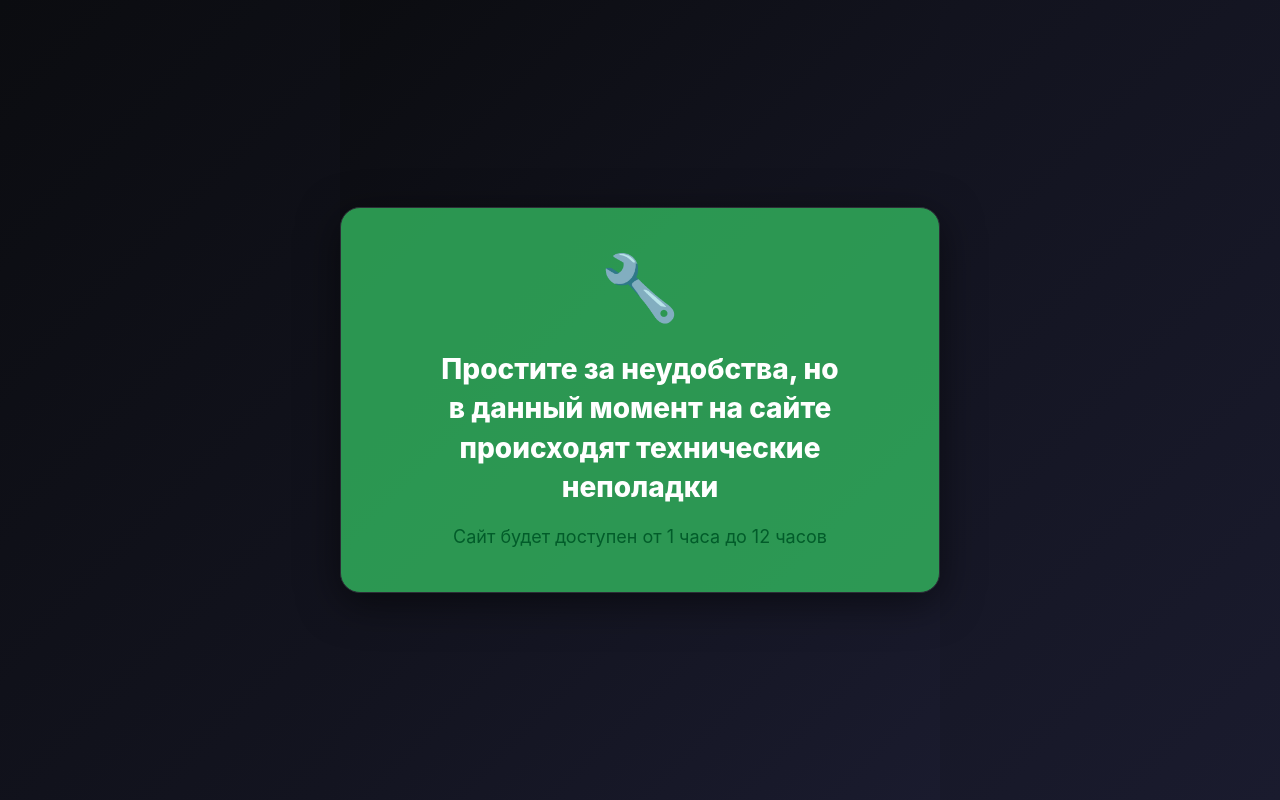
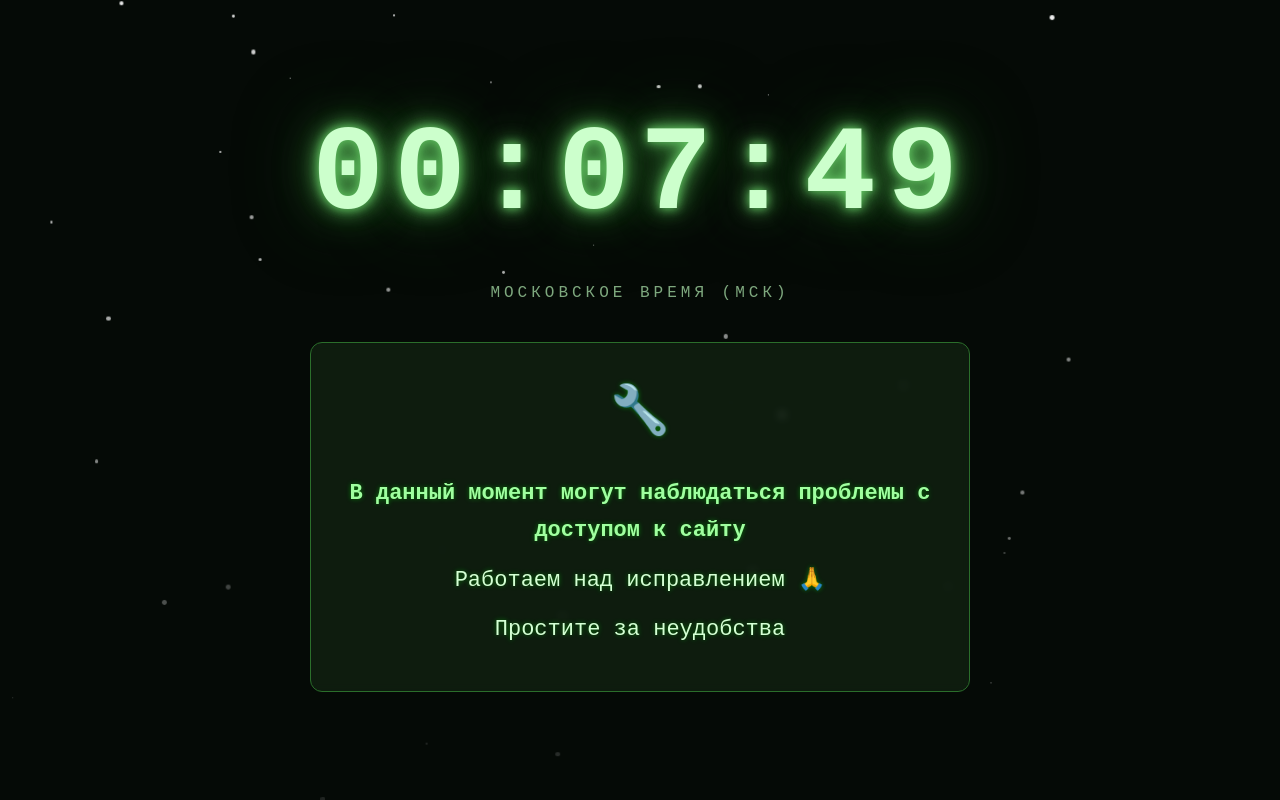
Before and after one commit to MegaTem41k51/emerald-market, a website: page index.html in a window 1280 px wide. Drawn offline with Linux system fonts and the light colour scheme.

Commit message:
Force update

```diff
--- a/index.html
+++ b/index.html
@@ -5,55 +5,214 @@
     <meta name="viewport" content="width=device-width, initial-scale=1.0">
     <title>Технические работы — EMERALD Market</title>
     <style>
-        * { margin: 0; padding: 0; box-sizing: border-box; }
-        html, body {
+        * {
+            margin: 0;
+            padding: 0;
+            box-sizing: border-box;
+        }
+        html,
+        body {
             height: 100%;
-            font-family: 'Inter', system-ui, -apple-system, sans-serif;
-            background: linear-gradient(135deg, #0b0c10 0%, #1a1b2e 100%);
-            color: #a5ca1d;
+            font-family: 'Courier New', Courier, monospace;
+            background: #050a06;
+            color: #b0ffb0;
+            overflow: hidden;
+            position: relative;
+        }
+
+        /* ===== ЗВЕЗДОПАД ===== */
+        .star-container {
+            position: fixed;
+            top: 0;
+            left: 0;
+            width: 100%;
+            height: 100%;
+            pointer-events: none;
+            z-index: 0;
+            overflow: hidden;
+        }
+        .star {
+            position: absolute;
+            background: #fff;
+            border-radius: 50%;
+            opacity: 0.7;
+            animation: fall linear infinite;
+        }
+
+        @keyframes fall {
+            0% {
+                transform: translateY(0) translateX(0);
+                opacity: 1;
+            }
+            100% {
+                transform: translateY(120vh) translateX(-20vw);
+                opacity: 0;
+            }
+        }
+
+        /* ===== ЦЕНТРАЛЬНЫЙ БЛОК ===== */
+        .maintenance-box {
+            position: relative;
+            z-index: 1;
+            max-width: 700px;
+            margin: 0 auto;
+            height: 100vh;
             display: flex;
+            flex-direction: column;
             align-items: center;
             justify-content: center;
             text-align: center;
+            padding: 20px;
         }
-        .maintenance-box {
-            max-width: 600px;
-            padding: 40px;
-            background: rgba(50, 184, 95, 0.8);
-            border: 1px solid #2c2e36;
-            border-radius: 20px;
-            box-shadow: 0 10px 40px rgba(0, 0, 0, 0.5);
+
+        /* ===== ЦИФРОВЫЕ ЧАСЫ ===== */
+        .digital-clock {
+            font-size: 120px;
+            font-weight: 900;
+            letter-spacing: 10px;
+            color: #ccffcc;
+            text-shadow:
+                0 0 10px #62c462,
+                0 0 20px #62c462,
+                0 0 40px #2b6e2b,
+                0 0 80px #1a4a1a;
+            margin-bottom: 40px;
+            user-select: none;
         }
-        .icon {
-            font-size: 64px;
-            margin-bottom: 24px;
+
+        .clock-label {
+            font-size: 16px;
+            letter-spacing: 4px;
+            color: #7ea87e;
+            margin-bottom: 40px;
+            text-transform: uppercase;
         }
-        h1 {
-            font-size: 28px;
-            font-weight: 800;
-            color: #fff;
-            margin-bottom: 16px;
-            line-height: 1.4;
+
+        /* ===== ТЕКСТ ===== */
+        .maintenance-text {
+            font-size: 22px;
+            line-height: 1.7;
+            color: #d4ffd4;
+            background: rgba(20, 40, 20, 0.6);
+            border: 1px solid #2b6e2b;
+            border-radius: 12px;
+            padding: 30px;
+            text-shadow: 0 0 5px rgba(0, 255, 0, 0.4);
+            backdrop-filter: blur(4px);
         }
-        p {
-            color: #025c2a;
-            font-size: 18px;
-            line-height: 1.6;
+
+        .maintenance-text .icon {
+            font-size: 48px;
+            margin-bottom: 20px;
+            display: block;
         }
+
+        .maintenance-text .bold {
+            font-weight: bold;
+            color: #9fff9f;
+        }
+
+        .maintenance-text p {
+            margin-bottom: 12px;
+        }
+
+        /* ===== АНИМАЦИЯ МИГАНИЯ ===== */
+        @keyframes blink {
+            0%, 100% { opacity: 1; }
+            50% { opacity: 0.3; }
+        }
+
+        .blink {
+            animation: blink 1.5s infinite;
+        }
+
         @media (max-width: 600px) {
-            .maintenance-box { width: 90%; padding: 30px; }
-            h1 { font-size: 22px; }
-            p { font-size: 16px; }
+            .digital-clock {
+                font-size: 60px;
+                letter-spacing: 6px;
+                margin-bottom: 20px;
+            }
+            .clock-label {
+                font-size: 12px;
+                margin-bottom: 20px;
+            }
+            .maintenance-text {
+                font-size: 16px;
+                padding: 20px;
+            }
+            .maintenance-text .icon {
+                font-size: 36px;
+            }
         }
     </style>
 </head>
 <body>
 
+    <!-- ЗВЕЗДОПАД -->
+    <div class="star-container" id="starContainer"></div>
+
     <div class="maintenance-box">
-        <div class="icon">🔧</div>
-        <h1>Простите за неудобства, но<br>в данный момент на сайте происходят технические неполадки</h1>
-        <p>Сайт будет доступен от 1 часа до 12 часов</p>
+        <!-- Часы -->
+        <div class="digital-clock" id="clock">00:00:00</div>
+        <div class="clock-label">Московское время (МСК)</div>
+
+        <!-- Текст -->
+        <div class="maintenance-text">
+            <span class="icon">🔧</span>
+            <p class="bold">В данный момент могут наблюдаться проблемы с доступом к сайту</p>
+            <p>Работаем над исправлением 🙏</p>
+            <p>Простите за неудобства</p>
+        </div>
     </div>
+
+    <script>
+        // ===== ВРЕМЯ МСК (Москва) =====
+        function updateClock() {
+            const now = new Date();
+            // Получаем время в часовом поясе Москвы (UTC+3)
+            const mskTime = new Date(now.toLocaleString('en-US', { timeZone: 'Europe/Moscow' }));
+            const hours = String(mskTime.getHours()).padStart(2, '0');
+            const minutes = String(mskTime.getMinutes()).padStart(2, '0');
+            const seconds = String(mskTime.getSeconds()).padStart(2, '0');
+            document.getElementById('clock').textContent = `${hours}:${minutes}:${seconds}`;
+        }
+
+        // Обновляем каждую секунду
+        setInterval(updateClock, 1000);
+        updateClock(); // Вызываем сразу при загрузке
+
+        // ===== ЗВЕЗДОПАД =====
+        function createStars() {
+            const container = document.getElementById('starContainer');
+            const starCount = 60; // Количество падающих звезд
+
+            for (let i = 0; i < starCount; i++) {
+                const star = document.createElement('div');
+                star.className = 'star';
+
+                // Случайный размер
+                const size = Math.random() * 4 + 1;
+                star.style.width = `${size}px`;
+                star.style.height = `${size}px`;
+
+                // Случайная позиция
+                star.style.left = `${Math.random() * 100}vw`;
+                star.style.top = `-${Math.random() * 20}vh`;
+
+                // Случайная скорость
+                const duration = Math.random() * 3 + 2; // 2-5 секунд
+                star.style.animationDuration = `${duration}s`;
+
+                // Случайная задержка
+                const delay = Math.random() * 5;
+                star.style.animationDelay = `${delay}s`;
+
+                container.appendChild(star);
+            }
+        }
+
+        createStars();
+    </script>
 
 </body>
 </html>
```
